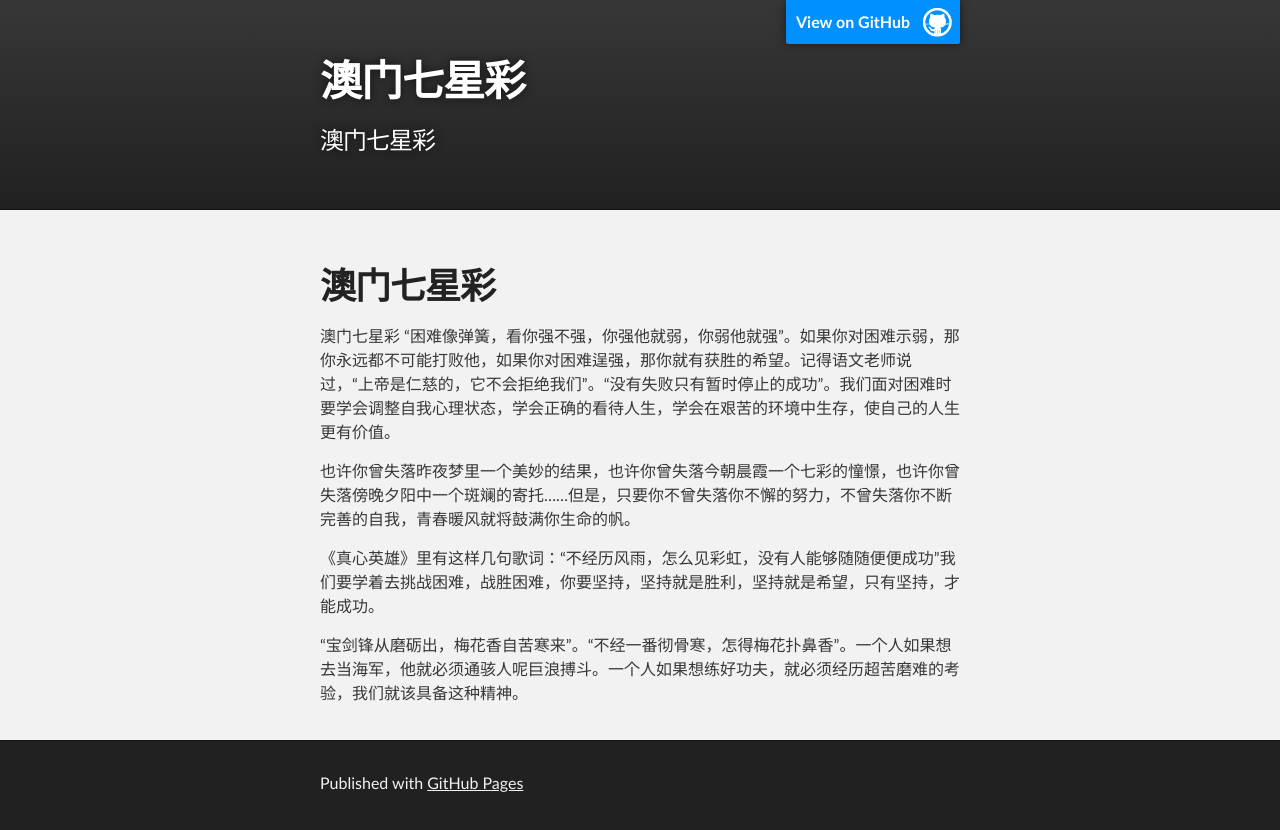
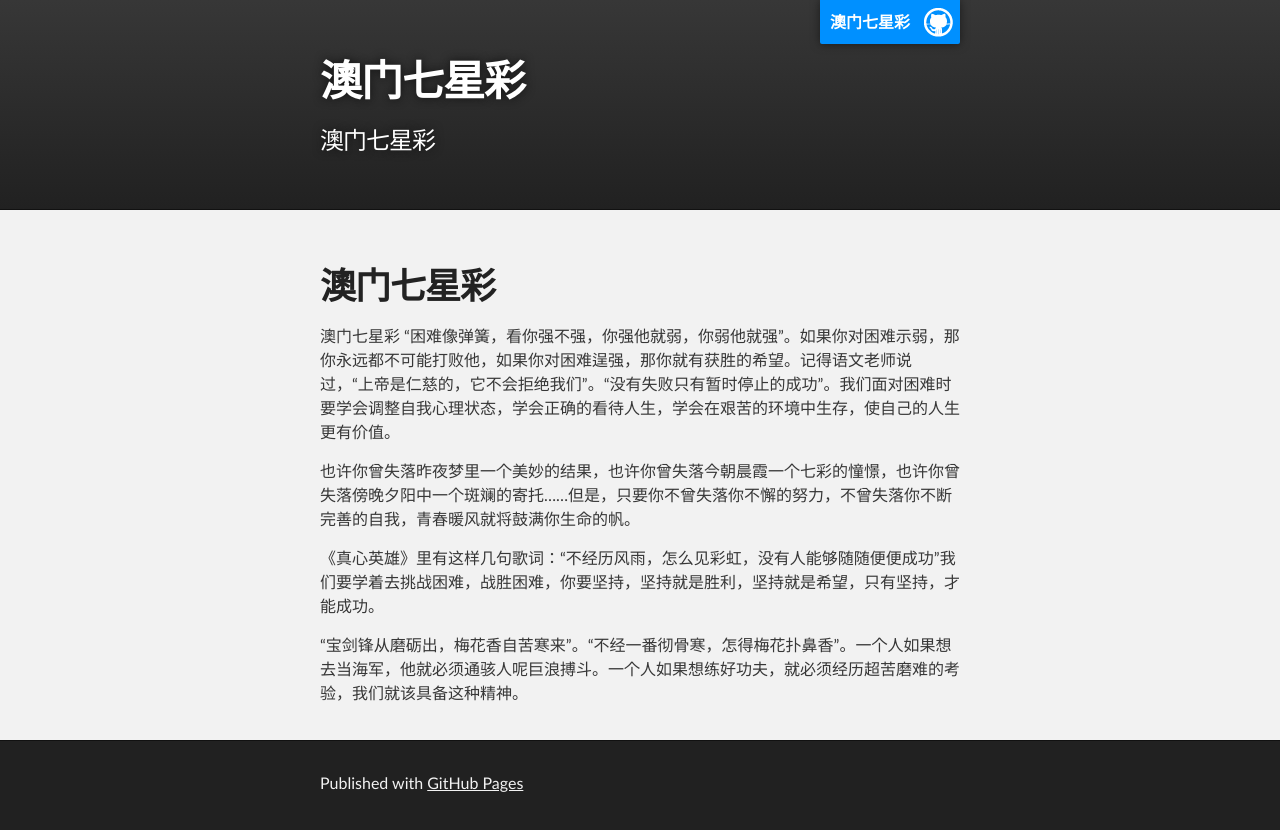
Before and after one commit to amenqxc/amenqxc.github.io, a plain HTML site: page index.html in a window 1280 px wide. Drawn offline with Linux system fonts and the light colour scheme.

Commit message:
Update index.html

```diff
--- a/index.html
+++ b/index.html
@@ -16,7 +16,7 @@
     <!-- HEADER -->
     <div id="header_wrap" class="outer">
         <header class="inner">
-          <a id="forkme_banner" href="https://github.com/amenqxc">View on GitHub</a>
+          <a id="forkme_banner" href="https://github.com/amenqxc">澳门七星彩</a>
 
           <h1 id="project_title">澳门七星彩</h1>
           <h2 id="project_tagline">澳门七星彩</h2>
```
